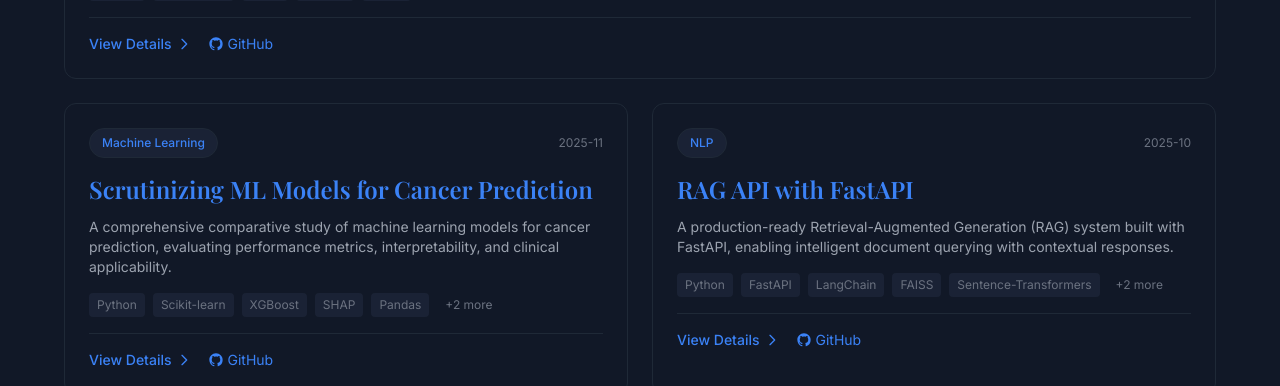
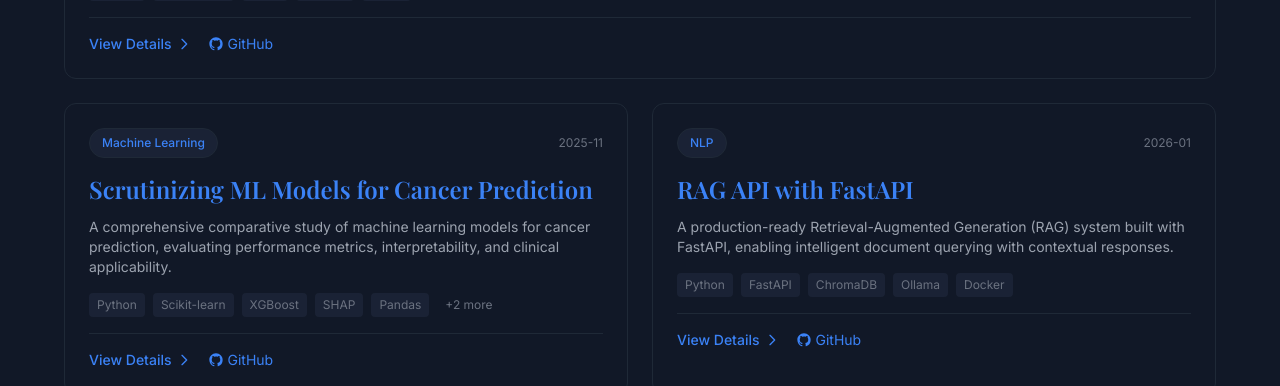
Before and after one commit to danishsyed-dev/my-blog, a Next.js app: page / in a window 1280 px wide. Shown: the part 1200-1586 px from the top of the page. Built offline with nearby package versions, Linux system fonts and the light colour scheme; a web font is replaced by a local one.

Commit message:
Update RAG API project details
Revised the methodology, tools, and date for the RAG API with FastAPI project. Updated methodology to mention Dockerization, changed tools to include ChromaDB and Ollama, and set the project date to January 2026.

```diff
--- a/src/data/projects.ts
+++ b/src/data/projects.ts
@@ -49,13 +49,13 @@ export const projects: Project[] = [
     title: 'RAG API with FastAPI',
     description: 'A production-ready Retrieval-Augmented Generation (RAG) system built with FastAPI, enabling intelligent document querying with contextual responses.',
     problemStatement: 'Large Language Models can hallucinate facts and lack access to domain-specific or up-to-date information. Organizations need systems that can ground LLM responses in their proprietary knowledge bases while maintaining low latency and high accuracy.',
-    methodology: 'Built a modular RAG pipeline with document ingestion, chunking strategies (semantic vs fixed-size), and vector embeddings using sentence-transformers. Implemented FAISS for efficient similarity search. Created a FastAPI backend with async processing for concurrent queries. Added re-ranking using cross-encoders for improved relevance.',
+    methodology: 'Built a modular RAG pipeline with document ingestion, chunking strategies (semantic vs fixed-size), and Created a FastAPI backend with async processing for concurrent queries. Added re-ranking using cross-encoders for improved relevance. Dockerized the application for easy deployment.',
     results: 'Reduced response latency to under 2 seconds for document retrieval + generation. Achieved 92% relevance score in user evaluations. The API handles 100+ concurrent requests with horizontal scaling support.',
-    tools: ['Python', 'FastAPI', 'LangChain', 'FAISS', 'Sentence-Transformers', 'OpenAI API', 'Docker'],
+    tools: ['Python', 'FastAPI', 'ChromaDB', 'Ollama', 'Docker'],
     githubUrl: 'https://github.com/danishsyed-dev/RAG-API',
     featured: true,
     category: 'nlp',
-    date: '2025-10'
+    date: '2026-01'
   },
   {
     id: 'laliga-analytics',
```
